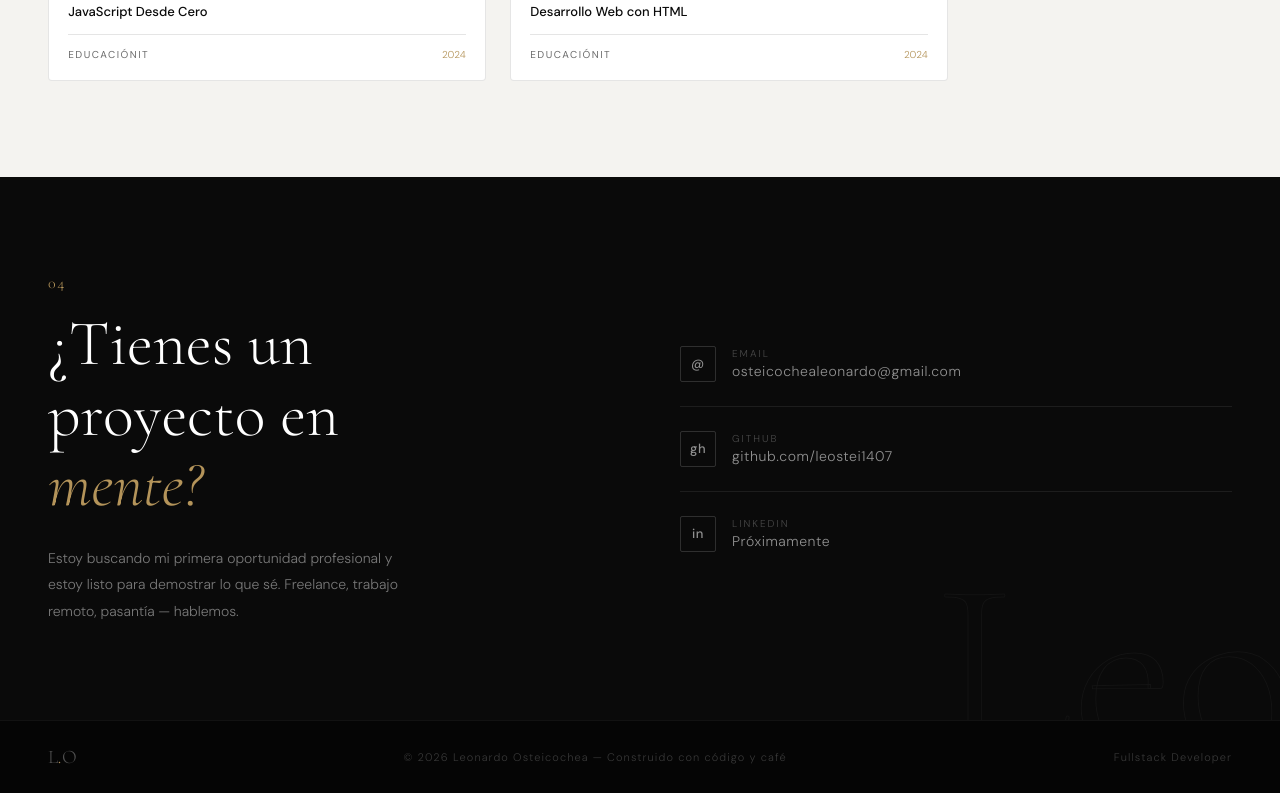
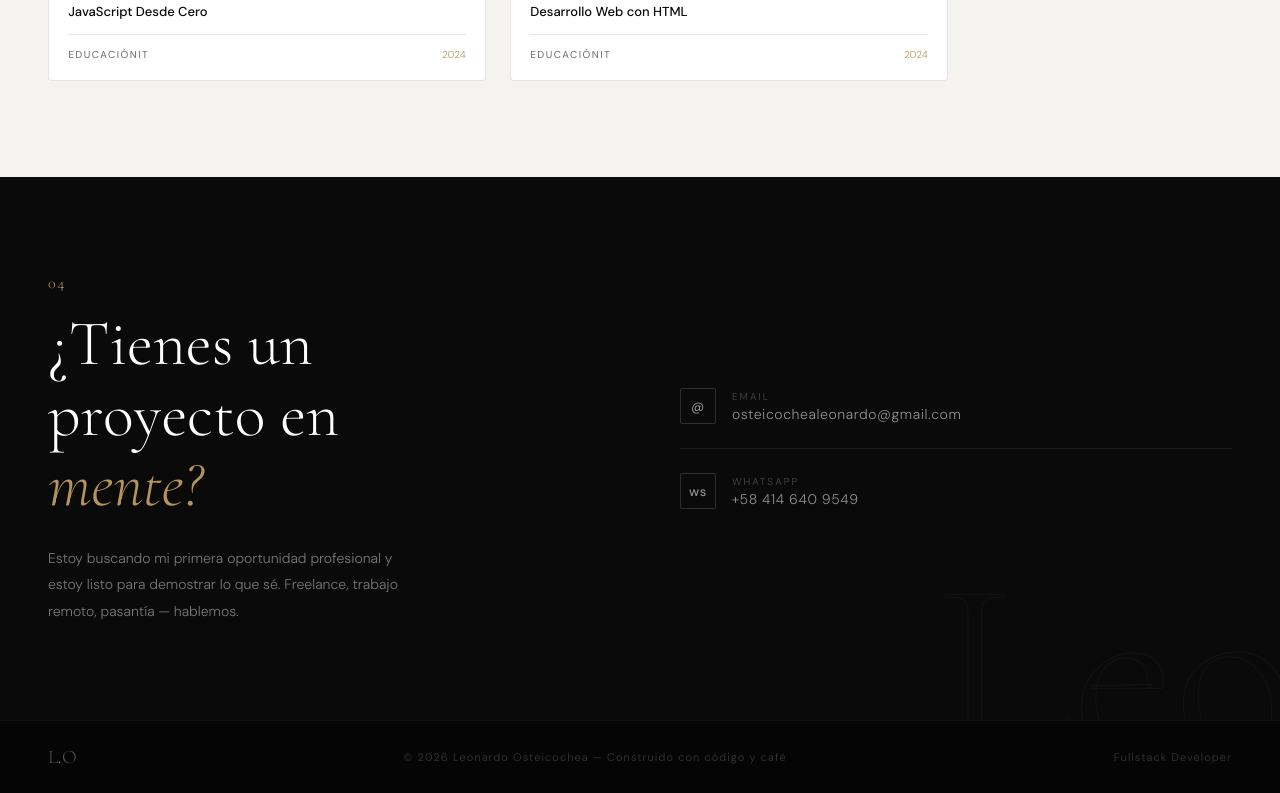
Before and after one commit to Leostei1407/Mi-Portafolio, a website: page index.html in a window 1280 px wide. Shown: the part 3560-4353 px from the top of the page. Drawn offline with nearby package versions, Linux system fonts and the light colour scheme.

Commit message:
Replace GitHub and LinkedIn with WhatsApp in contact section

```diff
--- a/index.html
+++ b/index.html
@@ -933,18 +933,11 @@
           <span class="contact-link-value">osteicochealeonardo@gmail.com</span>
         </div>
       </a>
-      <a href="https://github.com/leostei1407" target="_blank" class="contact-link">
-        <div class="contact-link-icon">gh</div>
+      <a href="https://wa.me/584146409549" target="_blank" class="contact-link">
+        <div class="contact-link-icon">ws</div>
         <div class="contact-link-info">
-          <span class="contact-link-label">GitHub</span>
-          <span class="contact-link-value">github.com/leostei1407</span>
-        </div>
-      </a>
-      <a href="#" class="contact-link" id="linkedinLink">
-        <div class="contact-link-icon">in</div>
-        <div class="contact-link-info">
-          <span class="contact-link-label">LinkedIn</span>
-          <span class="contact-link-value">Próximamente</span>
+          <span class="contact-link-label">WhatsApp</span>
+          <span class="contact-link-value">+58 414 640 9549</span>
         </div>
       </a>
     </div>
```
